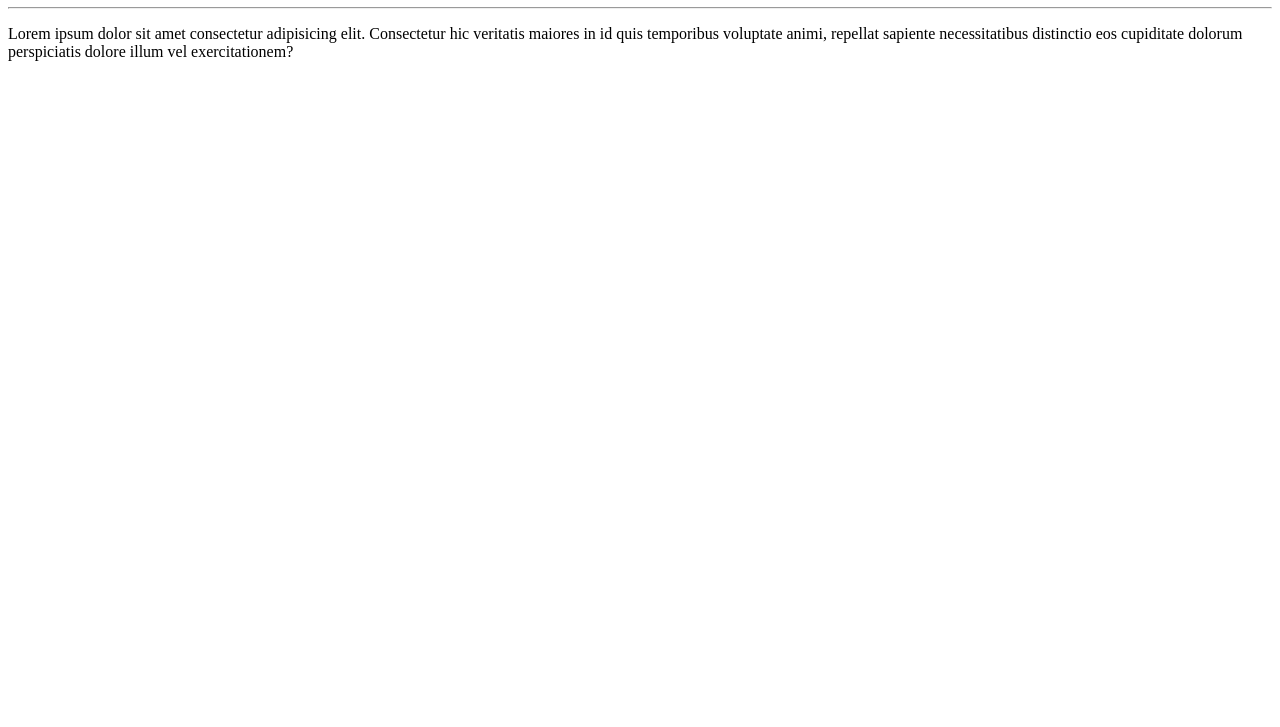
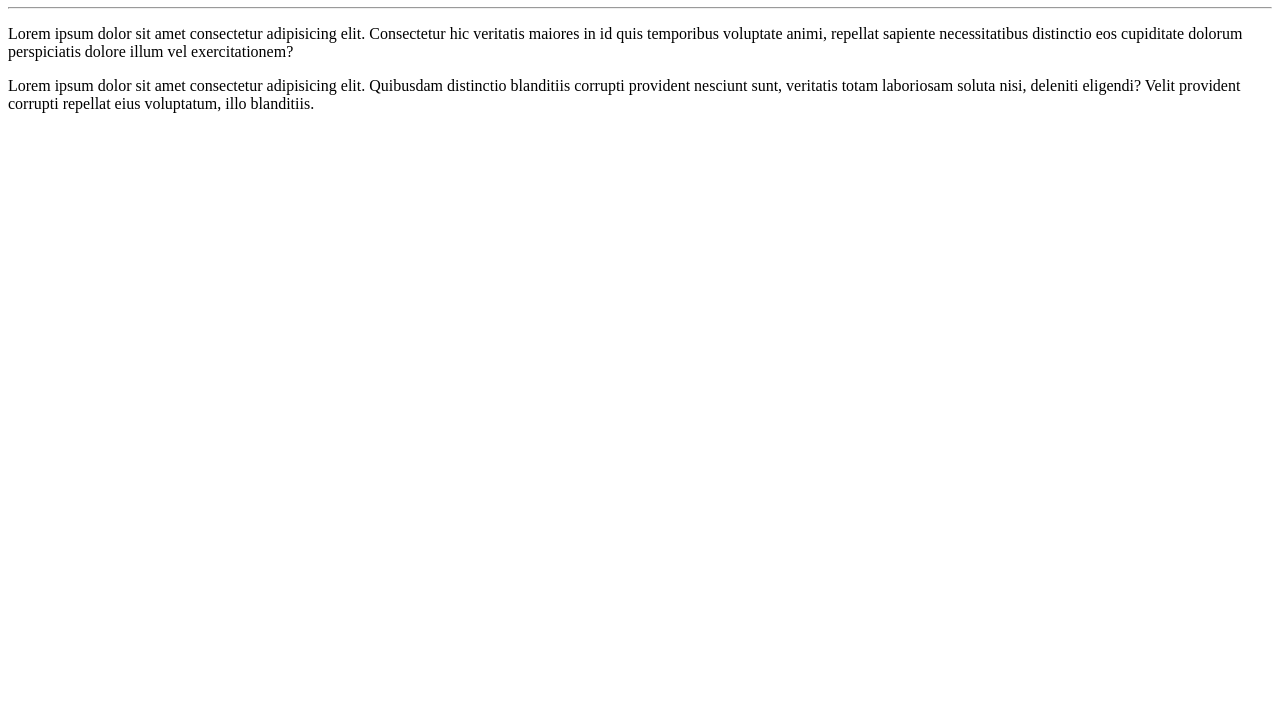
Before and after one commit to NewtonRuck/olaMundo, a plain HTML site: page site-ola-mundo/index.html in a window 1280 px wide. Shown: the part 73-800 px from the top of the page. Drawn offline with Linux system fonts and the light colour scheme.

Commit message:
Adicionei um parágrafo

```diff
--- a/site-ola-mundo/index.html
+++ b/site-ola-mundo/index.html
@@ -9,5 +9,6 @@
     <h1>Olá, mundo</h1>
     <hr>
     <p>Lorem ipsum dolor sit amet consectetur adipisicing elit. Consectetur hic veritatis maiores in id quis temporibus voluptate animi, repellat sapiente necessitatibus distinctio eos cupiditate dolorum perspiciatis dolore illum vel exercitationem?</p>
+    <p>Lorem ipsum dolor sit amet consectetur adipisicing elit. Quibusdam distinctio blanditiis corrupti provident nesciunt sunt, veritatis totam laboriosam soluta nisi, deleniti eligendi? Velit provident corrupti repellat eius voluptatum, illo blanditiis.</p>
 </body>
 </html>
```
